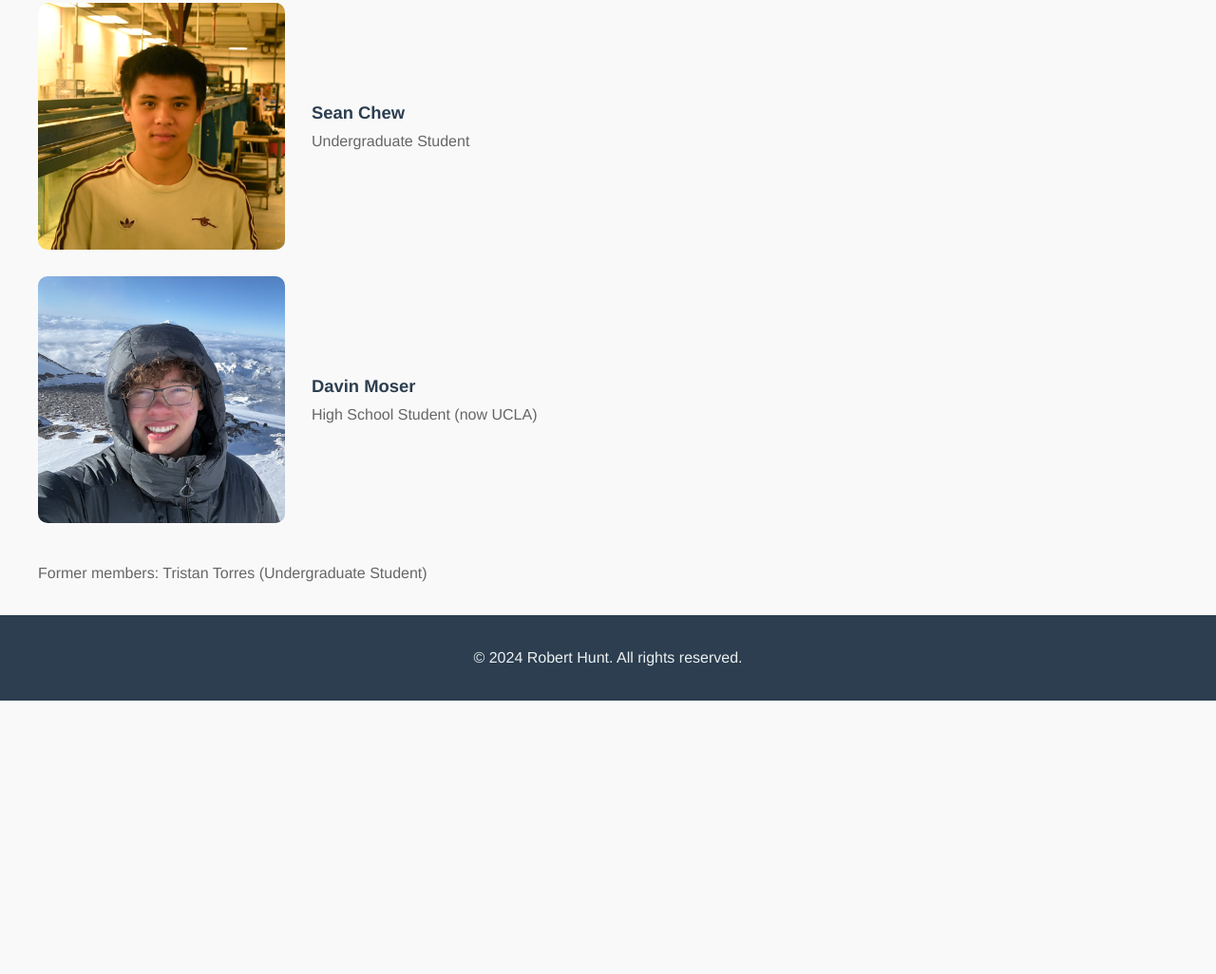
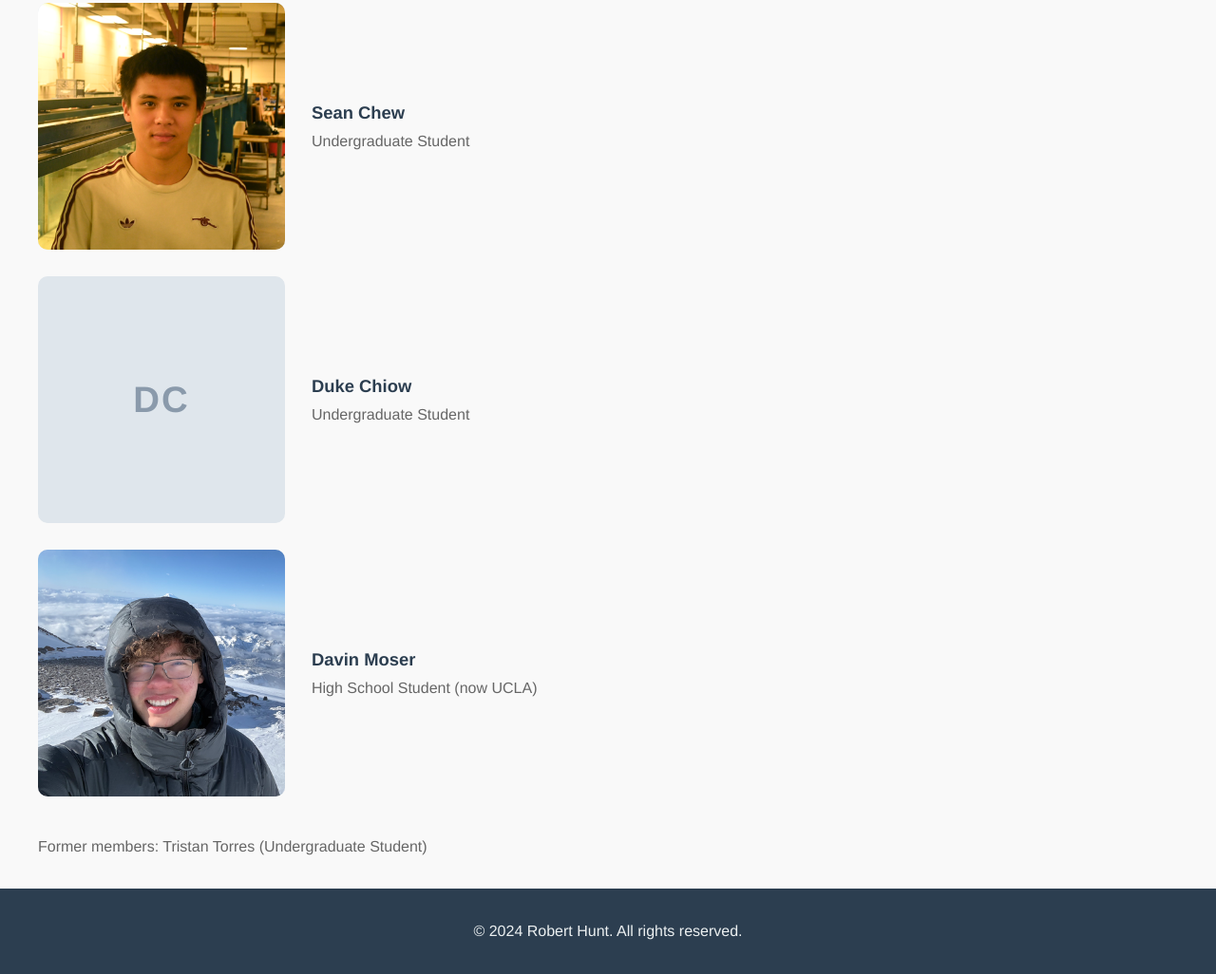
Before and after one commit to robert-hunt/robert-hunt.github.io, a plain HTML site: page people.html in a window 1280 px wide. Shown: the part 993-2019 px from the top of the page at 95% size. Before the commit the page ends 1731 px from the top, so only its background shows below. Drawn offline with Linux system fonts and the light colour scheme.

Commit message:
Update people.html

```diff
--- a/people.html
+++ b/people.html
@@ -70,6 +70,15 @@
                 </div>
             </div>
             <div class="member-row">
+                <div class="member-photo" data-initials="DC">
+                    <img src="images/Duke.png" alt="Duke Chiow" onerror="this.remove()">
+                </div>
+                <div class="member-info">
+                    <h4>Duke Chiow</h4>
+                    <p class="member-role">Undergraduate Student</p>
+                </div>
+            </div>
+            <div class="member-row">
                 <div class="member-photo" data-initials="DM">
                     <img src="images/Davin.png" alt="Davin Moser" onerror="this.remove()">
                 </div>
```
